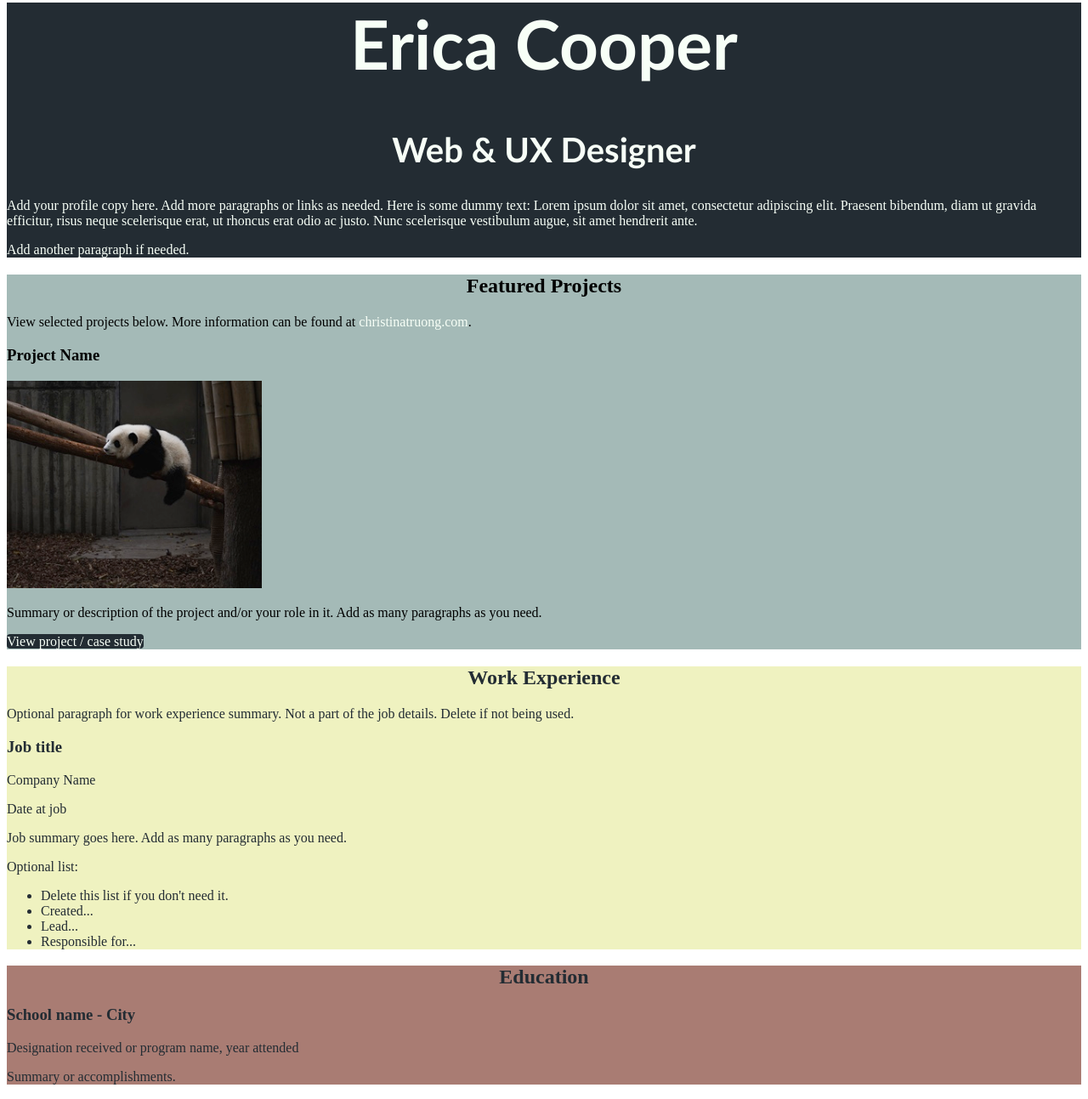
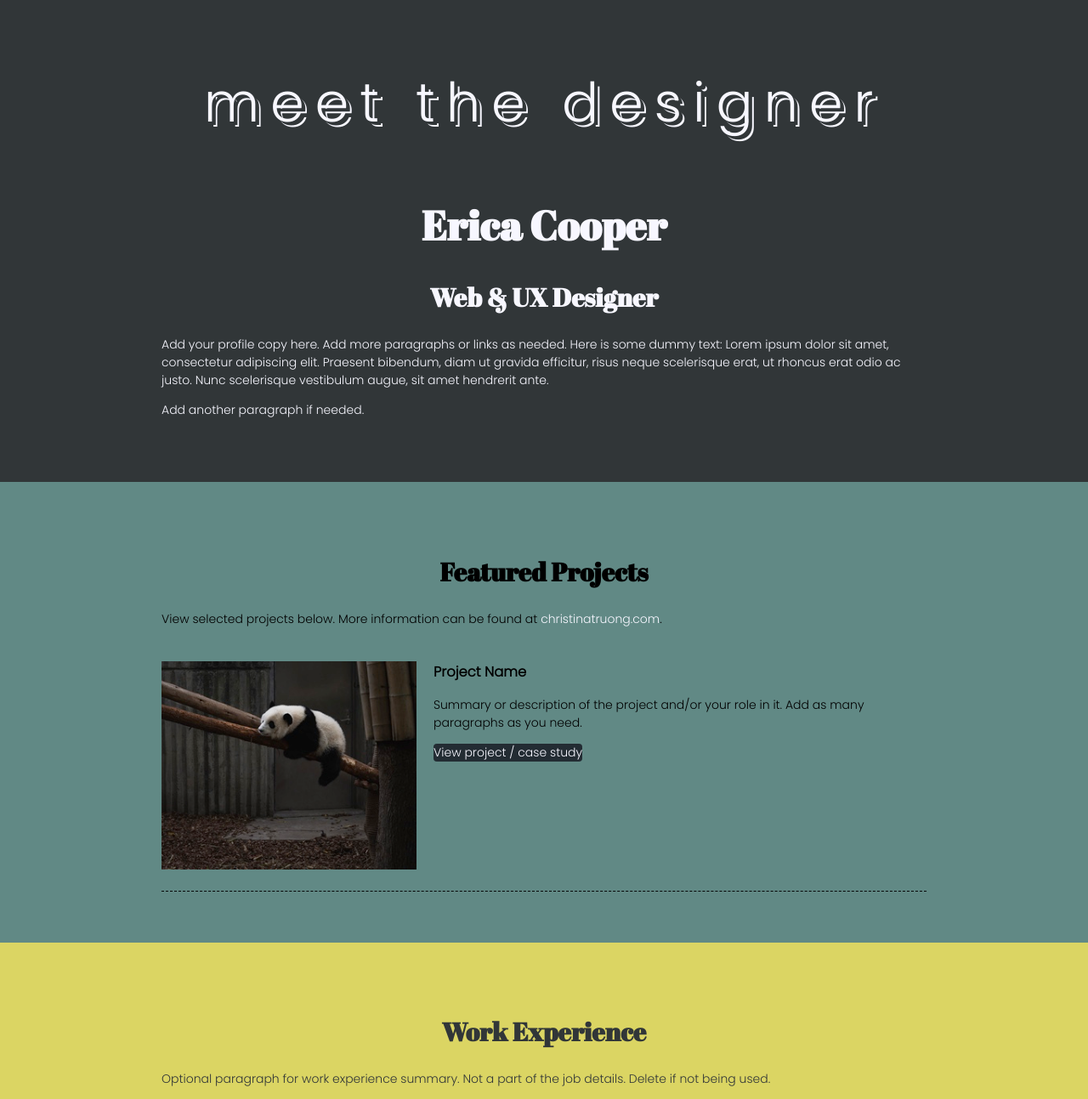
Before and after one commit to EricaCooper212/WEB210_Assignment3, a plain HTML site: page Assignment3Start/index.html in a window 1280 px wide. Shown: the part 51-1344 px from the top of the page at 85% size. Drawn offline with Linux system fonts and the light colour scheme.

Commit message:
Add files via upload

```diff
--- a/Assignment3Start/css/styles.css
+++ b/Assignment3Start/css/styles.css
@@ -7,75 +7,122 @@
     #8C271E Burnt Umber
 */
 
+/*  #313638 Onyx
+    #F7F7FF Ghost White
+    #DBD563 Straw
+    #618985 Steel Teal
+    #739E82 Russian Green
+    */
+html {
+    box-sizing: border-box;
+}
+*, *:before, *:after {
+    box-sizing: inherit;
+}
+body {
+    /* color: #343434; */
+    margin: 0;
+    Font-Family: 'Poppins', Sans-Serif;
+    Font-Size: 14px;
+}
 
+
+.modernist {
+  background: #313638;
+  background-size: 100%;
+  color: #F7F7FF;
+  letter-spacing: .2em;
+  font-size: 4rem;
+  text-align: center;
+  text-shadow: .07em .07em 0 #313638, .1em .1em 0 #F7F7FF;
+}
 img {
     width: 300px;
 }
+h1, h2 {
+    Font-Family: 'Abril Fatface', Cursive;
+}
+h1 {
+    Font-Size: 48px;
+    text-align: center;
+}
+h2 {
+    font-size: 30px;
+    text-align: center;
+}
+.content-wrap {
+    width: 900px;
+    margin: 0 auto;
+    padding: 60px 0;
+}
 /* ABOUT / PROFILE  */
 header {
-    background-color: #232C33;
-    color: #F7FFF7;
+    background-color: #313638;
+    color: #F7F7FF;
 }
 .profile {
-    text-align: center;
-    font-family:'Trebuchet MS', 'Lucida Sans Unicode', 'Lucida Grande', 'Lucida Sans', Arial, sans-serif;
+    /* text-align: center; */
+    /* font-family:'Trebuchet MS', 'Lucida Sans Unicode', 'Lucida Grande', 'Lucida Sans', Arial, sans-serif; */
     font-weight:900;
-}
-h1.profile {
-    font-size: 80px;
-}
-h2.profile {
-    font-size: 40px
 }
 
 /* PROJECTS / PORTFOLIO */
 .portfolio{
-    background-color: #A4BAB7;
-}
-.portfolio h2{
-    text-align: center;
+    background-color: #618985;
 }
 .portfolio p a{
-    color: #F7FFF7;
+    color: #F7F7FF;
     text-decoration: none;
 }
 .portfolio p a:hover{
-    color:#8C271E;
+    color:#739E82;
 }
 .portfolio .btn {
-    color: #F7FFF7;
+    color: #F7F7FF;
     background: #232C33;
     text-decoration: none;
     border-radius: 4px;
+    display: inline-block;
 }
 .portfolio .btn:hover{
-    color:#8C271E;
-    background: #F7FFF7;
+    color:#739E82;
+    background: #F7F7FF;
+}
+.project-item{
+    overflow: hidden;
+    border-bottom: 1px dashed;
+    padding: 25px 0;
+}
+.project-item img{
+    float: left;
+    margin-right: 20px;
+}
+.project-item h3 {
+    margin-top: 0;
 }
 
 /* WORK EXPERIENCE*/
 .work{
-    background-color: #EFF2C0;
-    color: #232C33;
-}
-.work h2{
-    text-align: center;
+    background-color: #DBD563;
+    color: #313638;
 }
 /* EDUCATION & CERTIFICATIONS */
 .education{
-    background-color: #A97C73;
-    color:#232C33;
-}
-.education h2{
-    text-align: center;
+    float: clear;
+    background-color: #739E82;
+    color:#313638;
 }
 /* CONTACT INFO / SOCIAL MEDIA */
 
 footer {
-    background-color: #232C33;
-    color: #F7FFF7;
+    float: clear;
+    background-color: #313638;
+    /* color: #F7F7FF; */
+}
+footer h2{
+    color: #F7F7FF;
 }
 footer a {
-    color: #F7FFF7;
+    color: #F7F7FF;
     text-decoration: none;
 }
--- a/Assignment3Start/index.html
+++ b/Assignment3Start/index.html
@@ -6,41 +6,49 @@
       Filename: index.html
       Blackboard Username: ercooper
       Class Section: WEB210.0001
-      Purpose: Assignment 3
+      Purpose: Assignment 4
      -->
     <meta charset="UTF-8">
     <meta name="viewport" content="width=device-width, initial-scale=1.0">
     <title>Erica Cooper</title>
+    <link href="https://fonts.googleapis.com/css?family=Abril+Fatface|Poppins:300" rel="stylesheet">
     <link rel="stylesheet" href="css/styles.css">
   </head>
   <body>
     <main>
       <!-- ***********************  ABOUT / PROFILE  *********************** -->
       <header>
+        <div class="content-wrap">
+          <p class="modernist">meet the designer</p>
           <h1 class="profile">Erica Cooper</h1>
           <h2 class="profile">Web & UX Designer</h2>
 
           <p>Add your profile copy here. Add more paragraphs or links as needed. Here is some dummy text: Lorem ipsum dolor sit amet, consectetur adipiscing elit. Praesent bibendum, diam ut gravida efficitur, risus neque scelerisque erat, ut rhoncus erat odio ac justo. Nunc scelerisque vestibulum augue, sit amet hendrerit ante.</p>
           <p>Add another paragraph if needed.</p>
+        </div>
       </header>
 
       <!-- ********************  PROJECTS / PORTFOLIO  ********************* -->
       <section class="portfolio">
+        <div class="content-wrap">
           <h2>Featured Projects</h2>
           <p>View selected projects below. More information can be found at <a href="http://christinatruong.com">christinatruong.com</a>.</p>
 
           <!-- Copy the whole <section> block to add more projects. -->
-        <section>
+          <section class="project-item">
+            <img src="placeholder_images/thumbnail-1.jpg" alt="Panda ona a tree trunk">
             <h3>Project Name</h3>
-          <img src="placeholder_images/thumbnail-1.jpg" alt="Panda ona a tree trunk">
             <p>Summary or description of the project and/or your role in it. Add as many paragraphs as you need.</p>
             <a class="btn" href="#" target="_blank">View project / case study</a>
+
           </section>
+        </div>
         <!-- End of Project block. -->
       </section>
 
       <!-- ***********************  WORK EXPERIENCE  *********************** -->
       <section class="work">
+        <div class="content-wrap">
         <h2>Work Experience</h2>
         <p>Optional paragraph for work experience summary. Not a part of the job details. Delete if not being used.</p>
 
@@ -59,10 +67,12 @@
           </ul>
         </section>
         <!-- End of Job block. -->
+      </div>
       </section>
 
       <!-- ******************  EDUCATION & CERTIFICATIONS ****************** -->
       <section class="education">
+        <div class="content-wrap">
           <h2>Education</h2>
 
           <!-- Copy this whole <section> block to add more schools. -->
@@ -72,10 +82,12 @@
             <p>Summary or accomplishments.</p>
           </section>
           <!-- End of School block. -->
+      </div>
       </section>
 
       <!-- *****************  CONTACT INFO / SOCIAL MEDIA  ***************** -->
       <footer>
+        <div class="content-wrap">
           <h2>Let's Keep in Touch!</h2>
 
           <!-- Social media and contact links. Add or remove any networks. -->
@@ -86,6 +98,7 @@
             <li><a href="#" target="_blank">LinkedIn</a></li>
             <li><a href="#" target="_blank">Facebook</a></li>
           </ul>
+        </div>
       </footer>
     </main>
   </body>
```
Lines whose indentation alone changed are shown as unchanged.
